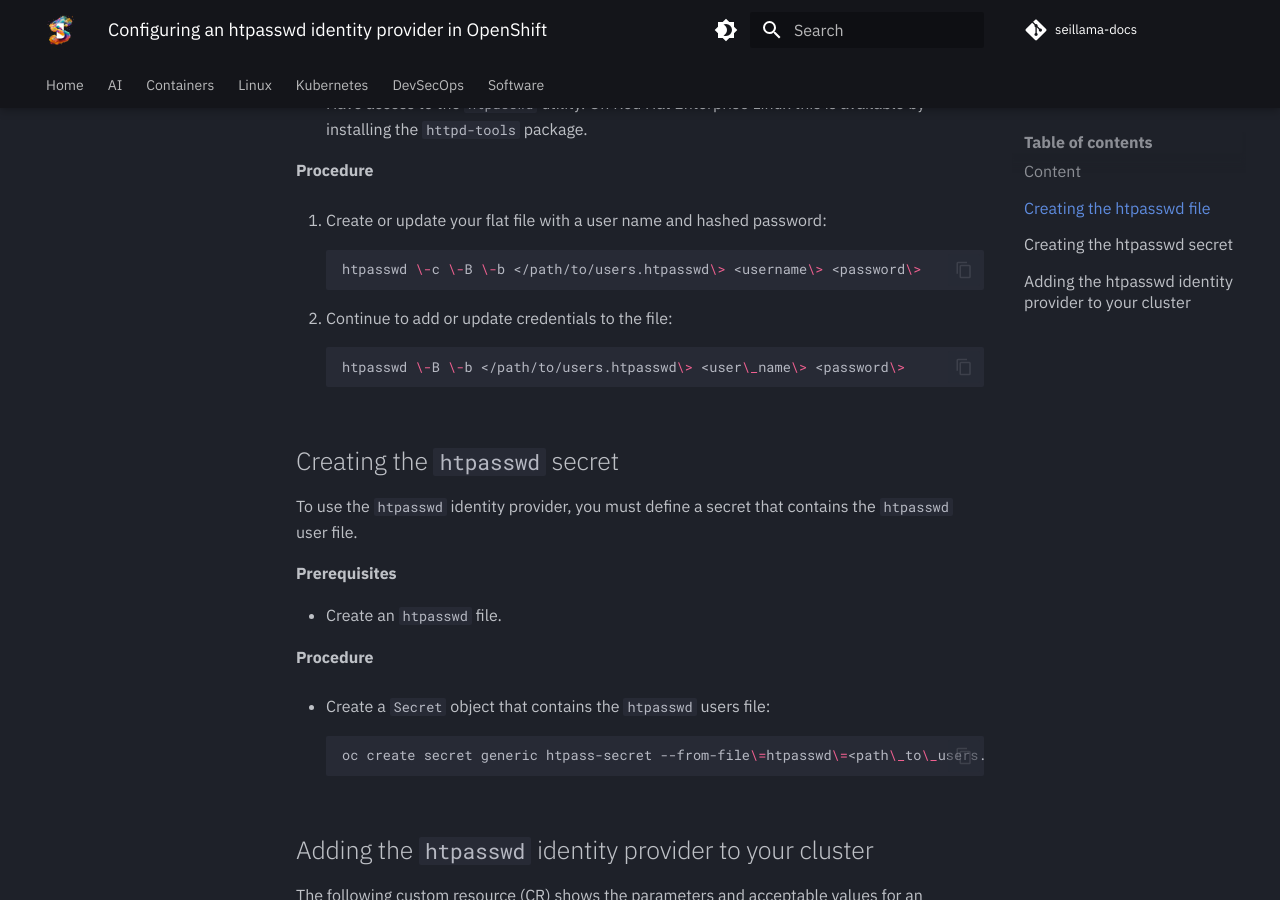
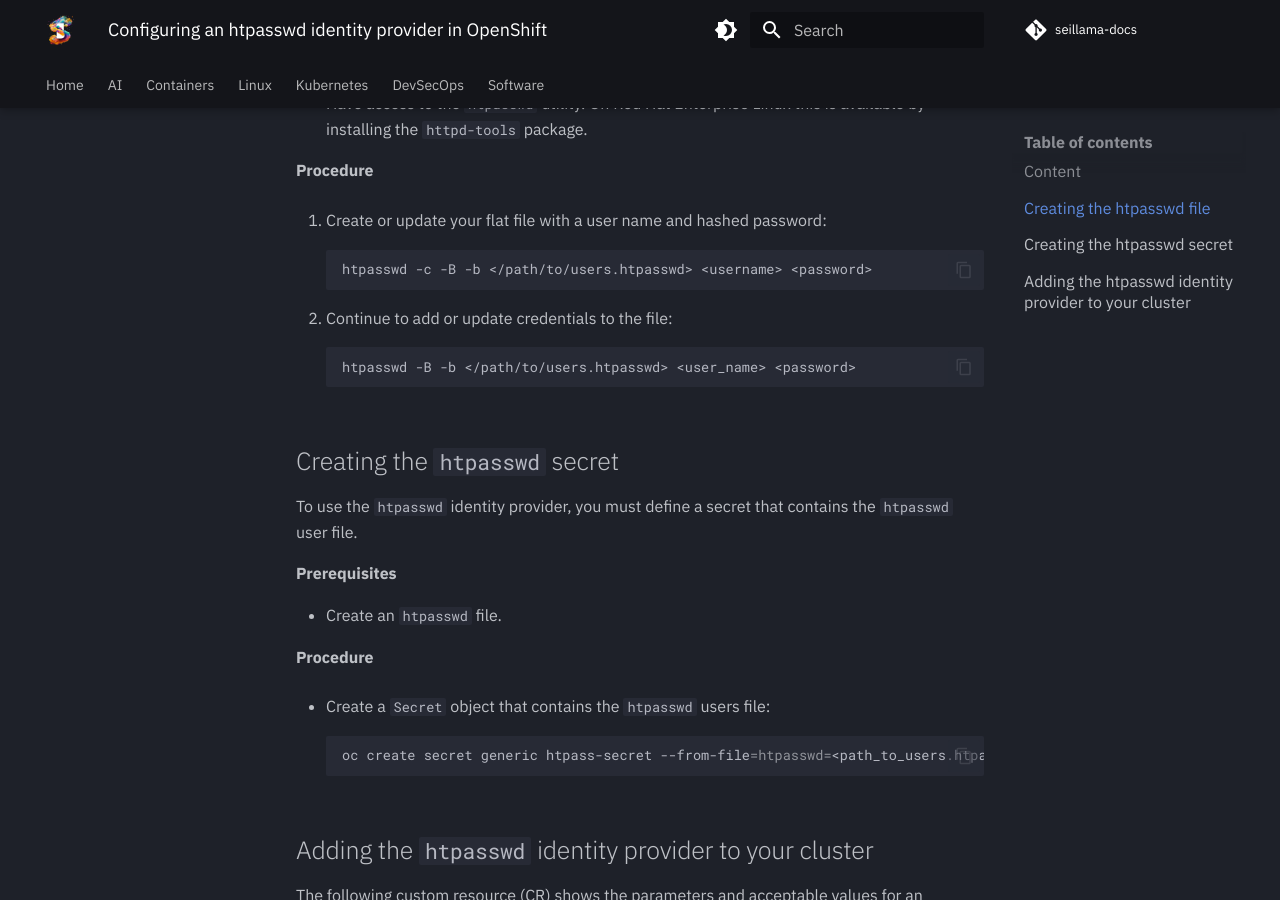
Before and after one commit to seillama-io/seillama-docs, an MkDocs documentation site: the page built from docs/kubernetes/openshift/setup-htpasswd.md, in a window 1280 px wide and 900 px high, scrolled down 662 px. Built offline with MkDocs 1.6.1 and Material for MkDocs 9.7.7, drawn with Linux system fonts in a browser that asks for light colours; comment, search, counter and statistics services are not loaded.

````diff
--- a/docs/kubernetes/openshift/setup-htpasswd.md
+++ b/docs/kubernetes/openshift/setup-htpasswd.md
@@ -23,13 +23,13 @@ To use the `htpasswd` identity provider, you must generate a flat file that cont
 1.  Create or update your flat file with a user name and hashed password:
 
     ```sh
-    htpasswd \-c \-B \-b </path/to/users.htpasswd\> <username\> <password\>
+    htpasswd -c -B -b </path/to/users.htpasswd> <username> <password>
     ```
 
 2.  Continue to add or update credentials to the file:
 
     ```sh
-    htpasswd \-B \-b </path/to/users.htpasswd\> <user\_name\> <password\>
+    htpasswd -B -b </path/to/users.htpasswd> <user_name> <password>
     ```
 
 ## Creating the `htpasswd` secret
@@ -45,7 +45,7 @@ To use the `htpasswd` identity provider, you must define a secret that contains
 *   Create a `Secret` object that contains the `htpasswd` users file:
 
     ```sh
-    oc create secret generic htpass-secret --from-file\=htpasswd\=<path\_to\_users.htpasswd\> \-n openshift-config
+    oc create secret generic htpass-secret --from-file=htpasswd=<path_to_users.htpasswd> -n openshift-config
     ```
 
 ## Adding the `htpasswd` identity provider to your cluster
````
